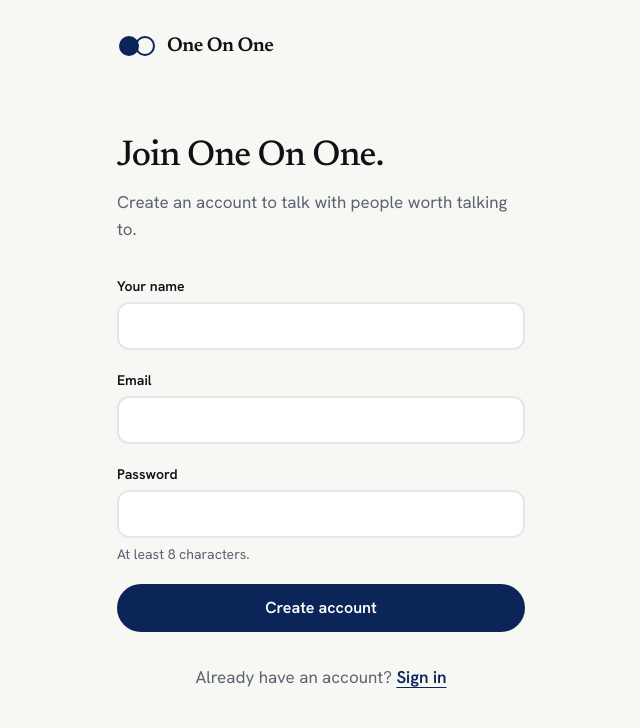
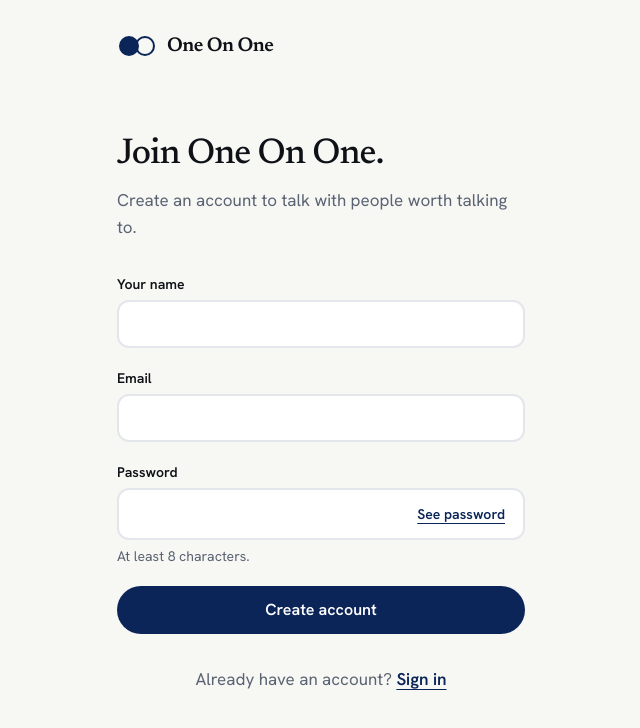
Before and after one commit to solomonenyinnaya14-a11y/One-On-One, a Next.js app: page /register in a window 1280 px wide. Shown: the top 728 px of the page, without its empty margins (319-959 px from the left). Built offline with nearby package versions, Linux system fonts and the light colour scheme; no server answers.

Commit message:
feat: add show-password toggle to registration

```diff
--- a/src/app/(auth)/register/register-form.tsx
+++ b/src/app/(auth)/register/register-form.tsx
@@ -2,6 +2,7 @@
 
 import { useActionState } from "react";
 import { Field } from "@/components/ui/field";
+import { PasswordField } from "@/components/ui/password-field";
 import { FormMessage } from "@/components/ui/form-message";
 import { SubmitButton } from "@/components/ui/submit-button";
 import type { FormState } from "@/lib/form-state";
@@ -19,10 +20,9 @@ export function RegisterForm() {
       <FormMessage error={state.error} />
       <Field name="display_name" label="Your name" autoComplete="name" maxLength={80} error={state.fieldErrors?.display_name} />
       <Field name="email" label="Email" type="email" autoComplete="email" inputMode="email" error={state.fieldErrors?.email} />
-      <Field
+      <PasswordField
         name="password"
         label="Password"
-        type="password"
         autoComplete="new-password"
         hint="At least 8 characters."
         error={state.fieldErrors?.password}
```
